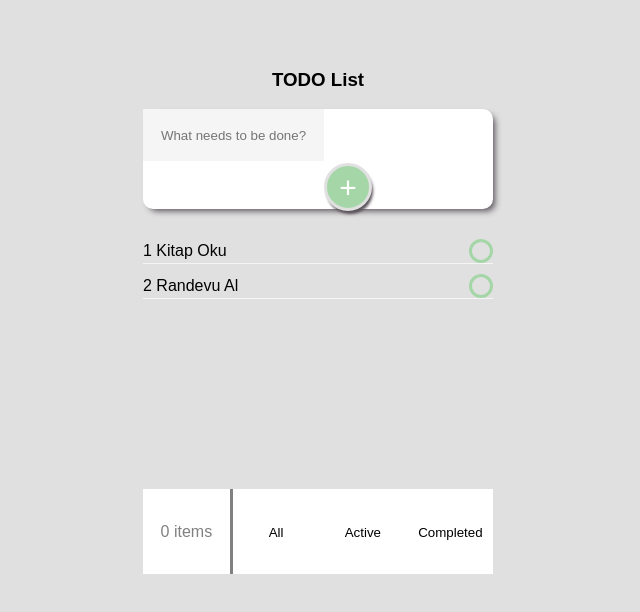
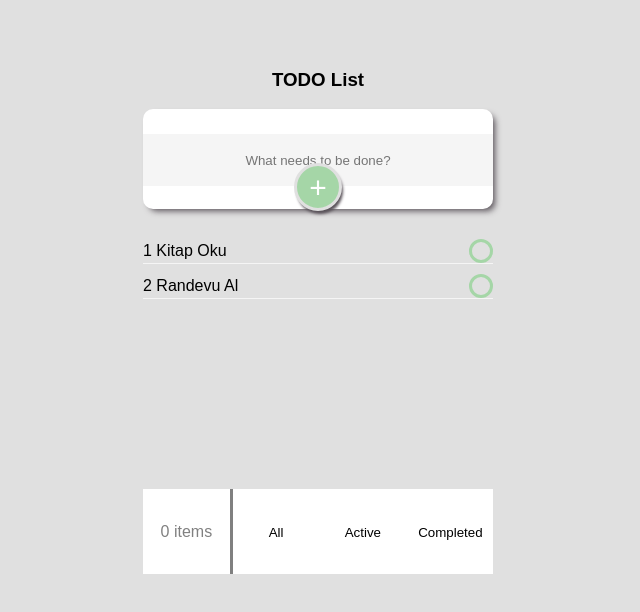
Before and after one commit to enderimen/react-todo-app, a React (Create React App) app: page / in a window 1280 px wide. Shown: the top 612 px of the page, without its empty margins (322-962 px from the left). Built offline with nearby package versions, Linux system fonts and the light colour scheme; the HTML template or start-up script is replaced by a standard one.

Commit message:
Adding quests to quests is complete.

```diff
--- a/src/Header.js
+++ b/src/Header.js
@@ -1,6 +1,15 @@
 import React from 'react';
 
 export class Header extends React.Component {
+
+    addTask(e) {
+        e.preventDefault();
+        const todo = document.getElementById("todo-add");
+        const todoAdd = todo.value;
+        console.log("Çalıştı" + todoAdd);
+        todo.value = '';
+        this.props.addTask(todoAdd);
+    }
 
     render(){
 
@@ -8,8 +17,10 @@ export class Header extends React.Component {
             <div>
                 <h3 className="center">TODO List</h3>
                 <div className="header">
-                    <input type="text" className="todo-add-input" placeholder="What needs to be done?" />
-                    <button className="add-button">+</button>
+                    <form onSubmit={ this.addTask }>
+                        <input type="text" id="todo-add" className="todo-add-input" placeholder="What needs to be done?" />
+                        <button className="add-button" onClick={ this.addTask.bind(this) }>+</button>
+                    </form>
                 </div>
             </div>
         );
```
